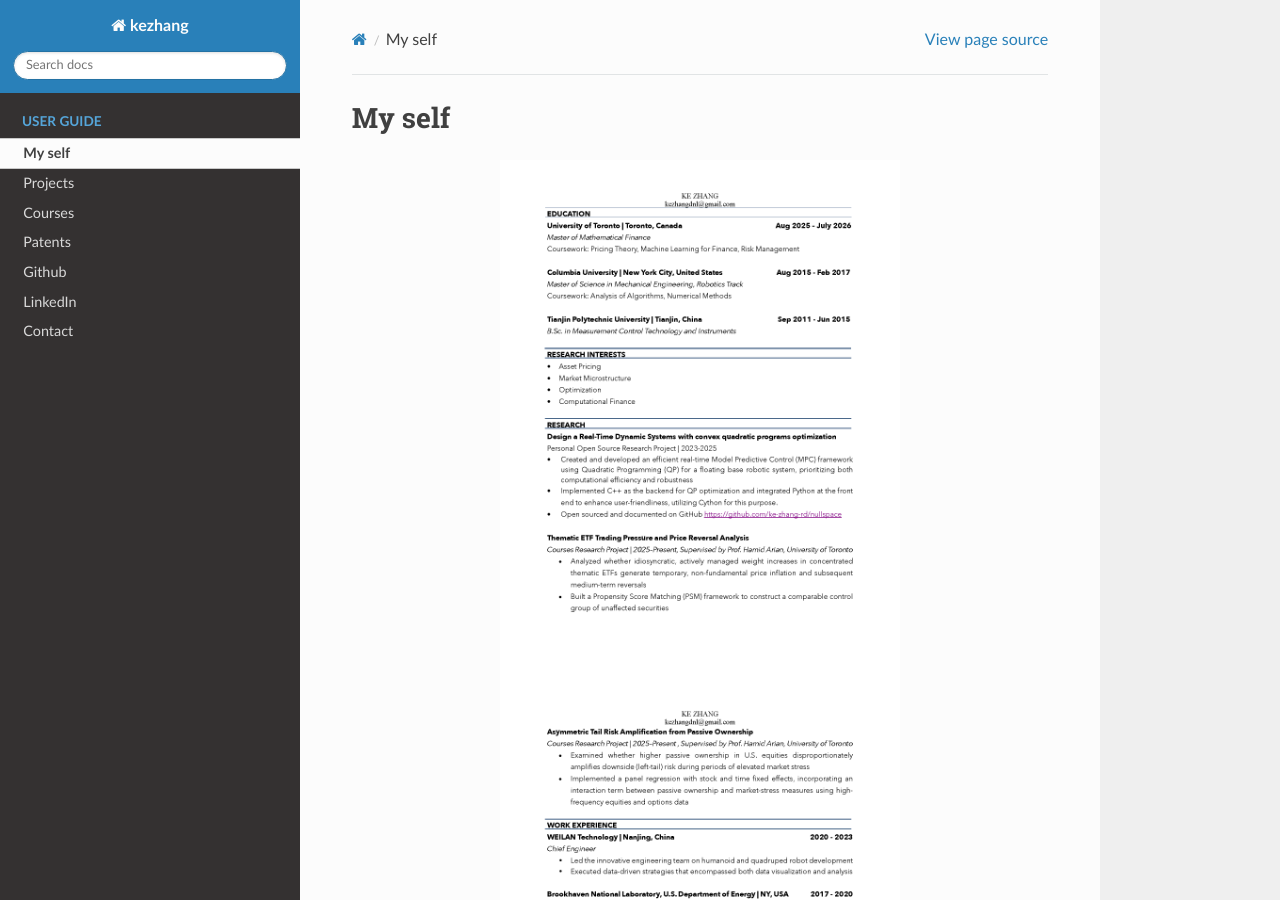
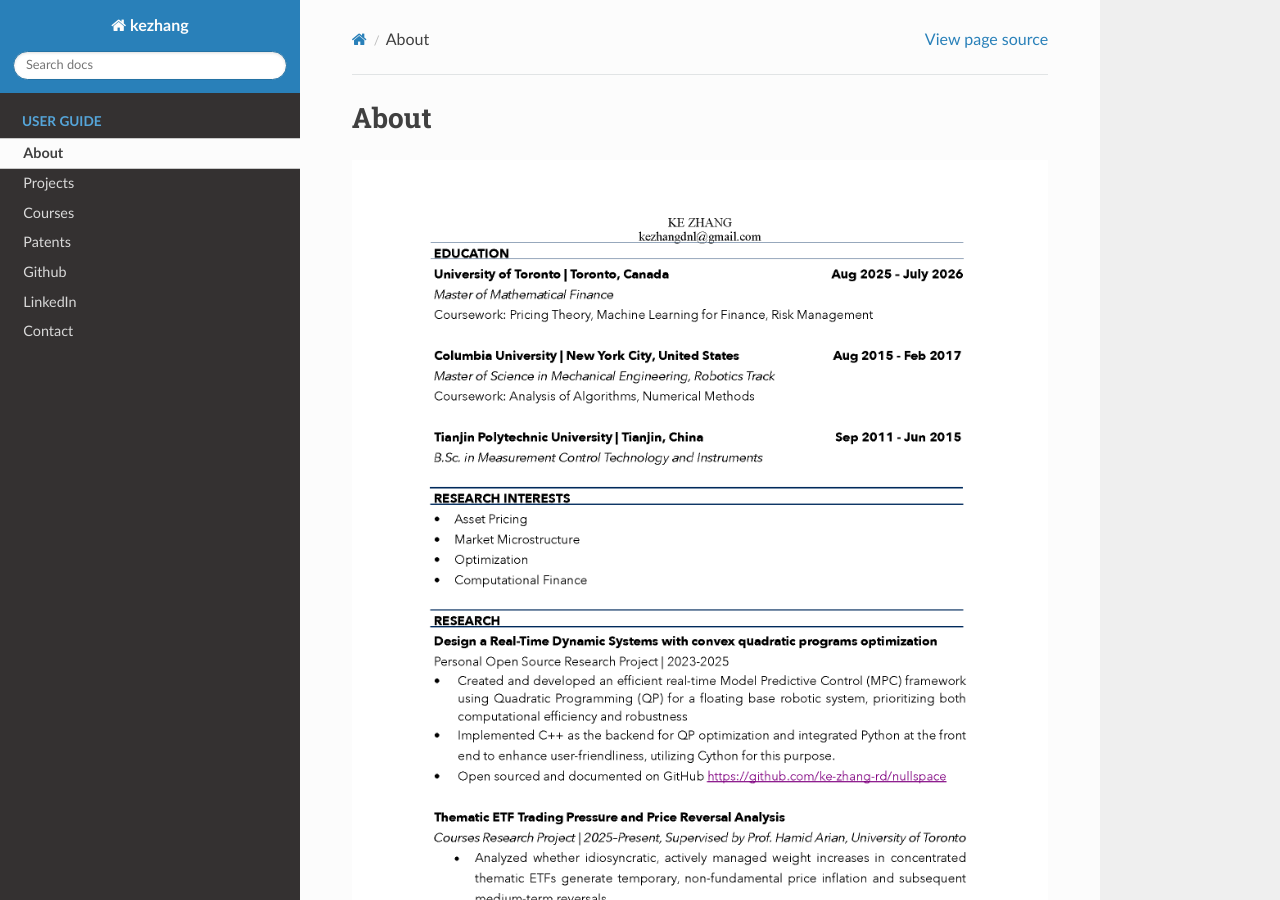
Before and after one commit to ke-zhang-rd/kezhang, a Sphinx documentation site: the page built from docs/source/about.rst, in a window 1280 px wide and 900 px high. Built offline with Sphinx 7.4.7 and the Read the Docs theme 3.1.0, drawn with Linux system fonts in a browser that asks for light colours.

Commit message:
Update about.rst

```diff
--- a/docs/source/about.rst
+++ b/docs/source/about.rst
@@ -1,11 +1,9 @@
-=======
-My self
-=======
+=====
+About
+=====
 
 .. image:: ../images/Ke_Zhang_Resume_Phd_Page_1.png
-    :width: 400
     :align: center
 
 .. image:: ../images/Ke_Zhang_Resume_Phd_Page_2.png
-    :width: 400
     :align: center
```
